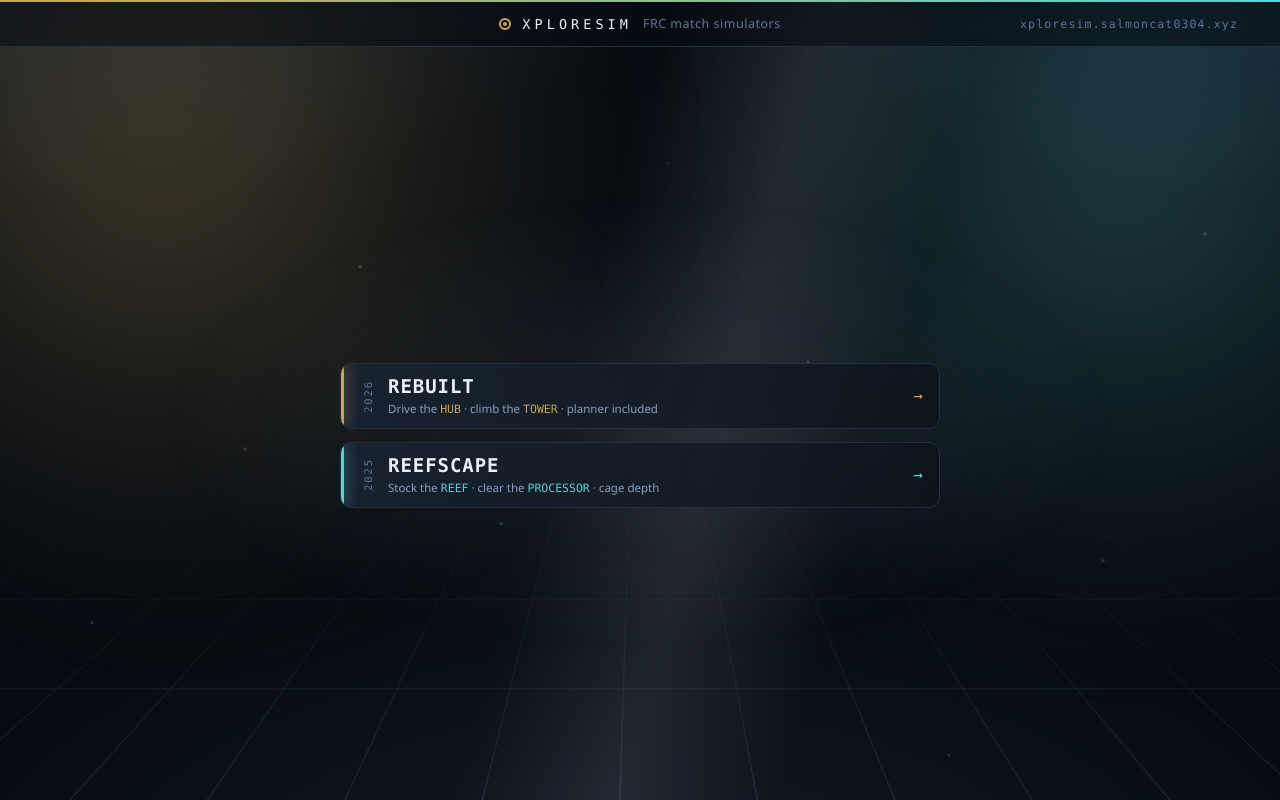
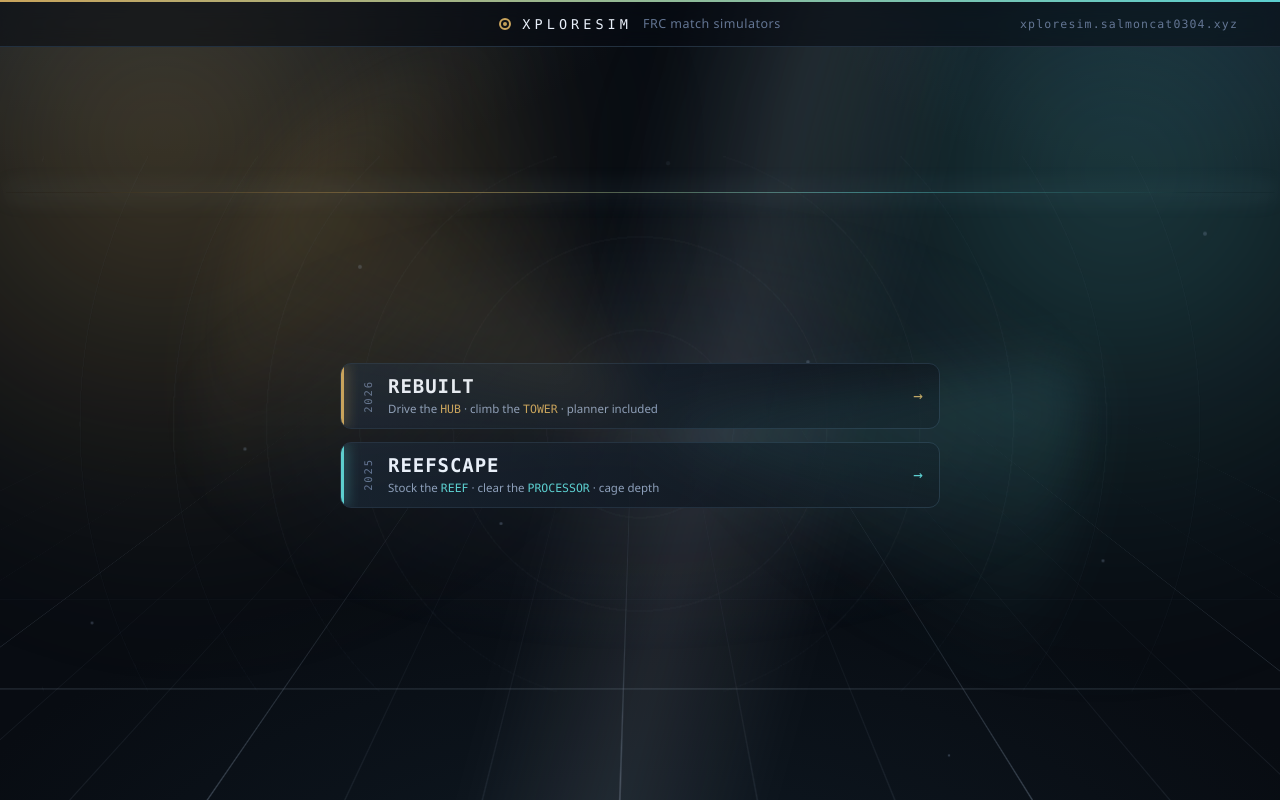
Before and after one commit to CaryWang1234/xploresim-hub, a website: page index.html in a window 1280 px wide. Drawn offline with Linux system fonts and the light colour scheme.

Commit message:
Made background better

```diff
--- a/index.html
+++ b/index.html
@@ -68,11 +68,42 @@ body {
   position: absolute;
   inset: -45% -45%;
   background-image:
-    linear-gradient(to right, rgba(150, 168, 190, .17) 1px, transparent 1px),
-    linear-gradient(to bottom, rgba(150, 168, 190, .17) 1px, transparent 1px);
-  background-size: 92px 92px;
+    linear-gradient(to right, rgba(150, 168, 190, .3) 1px, transparent 1px),
+    linear-gradient(to bottom, rgba(150, 168, 190, .3) 1px, transparent 1px),
+    linear-gradient(to right, rgba(150, 168, 190, .13) 1px, transparent 1px),
+    linear-gradient(to bottom, rgba(150, 168, 190, .13) 1px, transparent 1px);
+  background-size: 276px 276px, 276px 276px, 92px 92px, 92px 92px;
   will-change: transform;
   animation: roll 7s linear infinite;
+}
+
+/* Robot paths: streaks that run down the carpet plane, one tile ahead of the grid. */
+.lanes {
+  position: absolute;
+  inset: -45% -45%;
+  transform: rotateX(74deg);
+}
+.run {
+  position: absolute;
+  left: var(--x);
+  top: -30%;
+  width: 2px;
+  height: 26%;
+  background: linear-gradient(to bottom, transparent, var(--c), transparent);
+  animation: dash var(--t) linear infinite;
+  animation-delay: var(--s);
+}
+
+/* Where the carpet ends. */
+.horizon {
+  position: absolute;
+  left: 0;
+  right: 0;
+  top: 24%;
+  height: 1px;
+  background: linear-gradient(90deg, transparent 6%, rgba(201, 164, 92, .55) 34%, rgba(92, 207, 208, .55) 68%, transparent 94%);
+  box-shadow: 0 0 26px 5px rgba(150, 190, 210, .15);
+  animation: glint 8s ease-in-out infinite;
 }
 
 .glow {
@@ -213,8 +244,27 @@ body {
   translate: -50% -50%;
   width: min(1180px, 96%);
   height: min(66vh, 560px);
-  background: radial-gradient(58% 62% at 50% 50%, rgba(196, 220, 255, .11), rgba(196, 220, 255, 0) 72%);
+  background:
+    radial-gradient(58% 62% at 50% 50%, rgba(196, 220, 255, .11), rgba(196, 220, 255, 0) 72%),
+    repeating-radial-gradient(circle at 50% 50%, rgba(150, 168, 190, .055) 0 1px, transparent 1px 92px);
   animation: breathe 9s ease-in-out infinite alternate;
+}
+/* Radar: one sweep per pass, cyan ahead of it and khaki behind, so the two seasons share the dial. */
+.stage::after {
+  content: "";
+  position: absolute;
+  left: 50%;
+  top: 50%;
+  translate: -50% -50%;
+  width: min(880px, 112%);
+  aspect-ratio: 1;
+  border-radius: 50%;
+  background: conic-gradient(from 0deg,
+    rgba(92, 207, 208, .14) 0deg, rgba(92, 207, 208, 0) 44deg,
+    rgba(201, 164, 92, 0) 178deg, rgba(201, 164, 92, .12) 222deg, rgba(201, 164, 92, 0) 266deg,
+    rgba(92, 207, 208, 0) 360deg);
+  filter: blur(26px);
+  animation: spin 22s linear infinite;
 }
 
 .entries {
@@ -309,6 +359,17 @@ body {
   from { transform: rotateX(74deg) translateY(0); }
   to { transform: rotateX(74deg) translateY(92px); }
 }
+@keyframes dash {
+  0% { transform: translateY(-70%); opacity: 0; }
+  14% { opacity: 1; }
+  80% { opacity: 1; }
+  100% { transform: translateY(430%); opacity: 0; }
+}
+@keyframes glint {
+  0%, 100% { opacity: .45; transform: scaleX(.93); }
+  50% { opacity: 1; transform: scaleX(1); }
+}
+@keyframes spin { to { rotate: 360deg; } }
 @keyframes drift-a { to { transform: translate3d(8vw, 5vh, 0) scale(1.14); } }
 @keyframes drift-b { to { transform: translate3d(-9vw, 7vh, 0) scale(1.1); } }
 @keyframes sweep {
@@ -348,7 +409,16 @@ body {
 <body>
 
 <div class="bg" aria-hidden="true">
-  <div class="floor"><div class="grid"></div></div>
+  <div class="floor">
+    <div class="grid"></div>
+    <div class="lanes">
+      <i class="run" style="--x:40%;--c:rgba(201, 164, 92, .95);--t:6.5s;--s:-1.4s"></i>
+      <i class="run" style="--x:49%;--c:rgba(92, 207, 208, .95);--t:8.4s;--s:-5.2s"></i>
+      <i class="run" style="--x:58%;--c:rgba(201, 164, 92, .8);--t:7.2s;--s:-3.1s"></i>
+      <i class="run" style="--x:67%;--c:rgba(92, 207, 208, .8);--t:9.6s;--s:-7.8s"></i>
+    </div>
+  </div>
+  <span class="horizon"></span>
   <span class="glow warm"></span>
   <span class="glow cool"></span>
   <span class="beam"></span>
```
